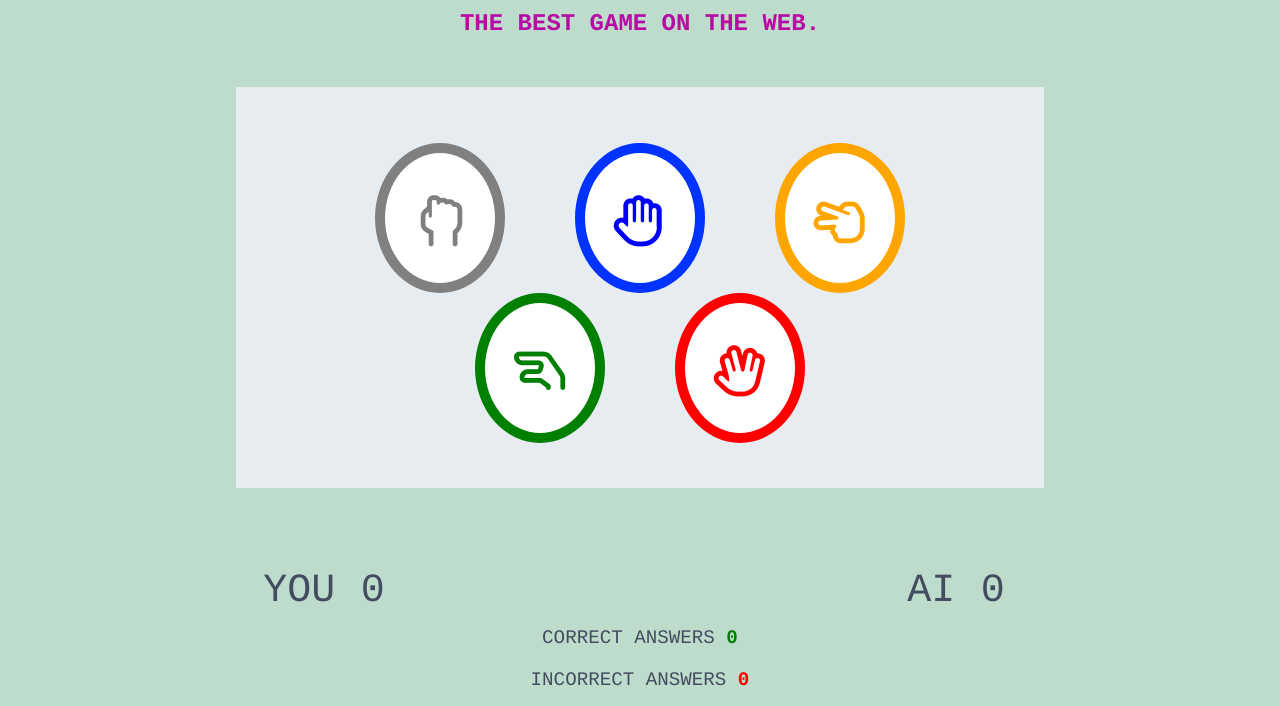
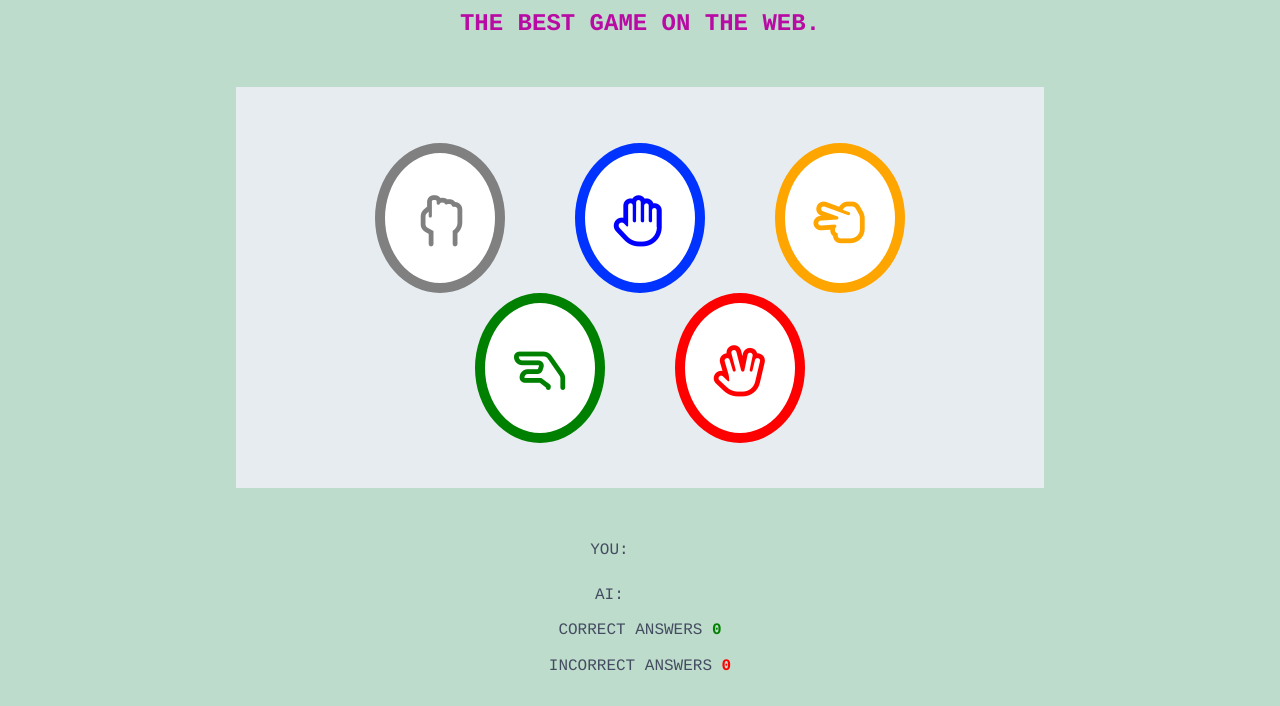
Before and after one commit to sammaxfleet/RockPaperScissorsLizardSpock, a plain HTML site: page index.html in a window 1280 px wide. Shown: the part 722-1428 px from the top of the page. Drawn offline with Linux system fonts and the light colour scheme; a web font is replaced by a local one.

Commit message:
further styling

```diff
--- a/assets/css/style.css
+++ b/assets/css/style.css
@@ -20,7 +20,7 @@ h2 { color: rgb(184, 11, 164);}
 
 .Image {
     height: 500px;
-    display:inline;
+    display: inline;
     margin-top: 50px;
     margin-bottom: 50px;
 }
@@ -79,6 +79,16 @@ h2 { color: rgb(184, 11, 164);}
 .scores {
     display: inline-block;
     padding: 40px;
+}
+
+.score-area {
+    width: 100%;
+}
+
+.scores {
+    margin: 0.5em auto;
+    display: block;
+    padding: 5px;
 }
 
 
@@ -201,20 +211,6 @@ transform: scale(1.2);
     }
 
 
-    .score-area {
-        width: 100%;
-    }
-
-    .scores {
-        margin: 0.5em auto;
-        display: block;
-        padding: 5px;
-    }
-
-    .heading {
-        font-size: 2rem;
-    }
-
 
 @media (max-width: 320px) {
     .game-area {
@@ -244,3 +240,17 @@ transform: scale(1.2);
 
 .game-area > i
 {font-size: 800%;}
+
+input {
+    width: 50px;
+    background: rgb(190, 220, 203);
+    border: 0;
+    margin: 0;
+    padding: 0;
+}
+#result {
+    width: 100%;
+    text-align: center;
+    font-size: 2.5rem;
+    margin-top: 30px;
+}
--- a/assets/js/script.js
+++ b/assets/js/script.js
@@ -37,7 +37,7 @@ else if (
         document.getElementById('userScore').value = userScored;
     }
 }
-// update results accordingly for AI winner conditions
+// update results according to AI winner conditions
 else {
     resultText = "You Lose!";
     let currentResultAI = document.getElementById('AIScore').value += '+ 1';
--- a/index.html
+++ b/index.html
@@ -10,13 +10,12 @@
 <link rel="preconnect" href="https://fonts.gstatic.com" crossorigin>
 <link href="https://fonts.googleapis.com/css2?family=Sofia+Sans+Condensed:wght@300&display=swap" rel="stylesheet">
     <link rel="stylesheet" href="https://cdnjs.cloudflare.com/ajax/libs/font-awesome/6.2.1/css/all.min.css">
-
     <link rel="stylesheet" href="assets/css/style.css">
     <title>RPSLSGAME</title>
 </head>
 
 <body>
-
+    <!--user choice-->
 
     <h1 class="title">
         <div> <img class="Image" src="assets/file.png" alt="Image"> </div>Rock, Paper, Scissors, Lizard, Spock.
@@ -25,6 +24,8 @@
     <div class="game_area">
 <div class="choices">
 
+<!-- Namn - remove the data-selection attribute and add onlclick -->
+
     <button class="btn btn-lg btn--grey" data-selection="rock" > <i class="fa-regular fa-hand-back-fist"></i></button>
     <button class="btn btn-lg btn--blue" data-selection="paper" ><i class="fa-regular fa-hand"></i></button>
     <button class="btn btn-lg btn--orange" data-selection="scissors" ><i class="fa-regular fa-hand-scissors"></i></button>
@@ -32,21 +33,25 @@
     <button class="btn btn-lg btn--red" data-selection="spock" ><i class="fa-regular fa-hand-spock"></i></button>
 </div>
 </div>
+<!--Namn - add this so that the game displays winner per iteration -->
 
-<div class="results_area">
+<div id="result"></div>
+<div class="results-area">
+    <!-- Namn - Change this to show user score -->
     <div>
-      You
-      <span class="result-score" data-your-score>0</span>
+      You:
+      <input class="result-score" type="text" id="userScore" disabled>
+
     </div>
-    <div data-final-column>
-      AI
-      <span class="result-score" data-computer-score>0</span>
+    <div>
+        <!-- Namn - Change this to show computer score -->
+      AI:
+      <input class="result-score" id="AIScore" type="text" disabled>
     </div>
-
 
   </div>
 
-<div class="score_area">
+<!-- <div class="score-area"> -->
 <p class="scores">Correct Answers <span id="score">0</span></p>
 <p class="scores">Incorrect Answers <span id="incorrect">0</span></p>
 
@@ -55,8 +60,6 @@
     <div class="result-selection"> </div>
 
 <script src="assets/js/script.js"></script>
-
-
 </body>
 
 </html>
```
